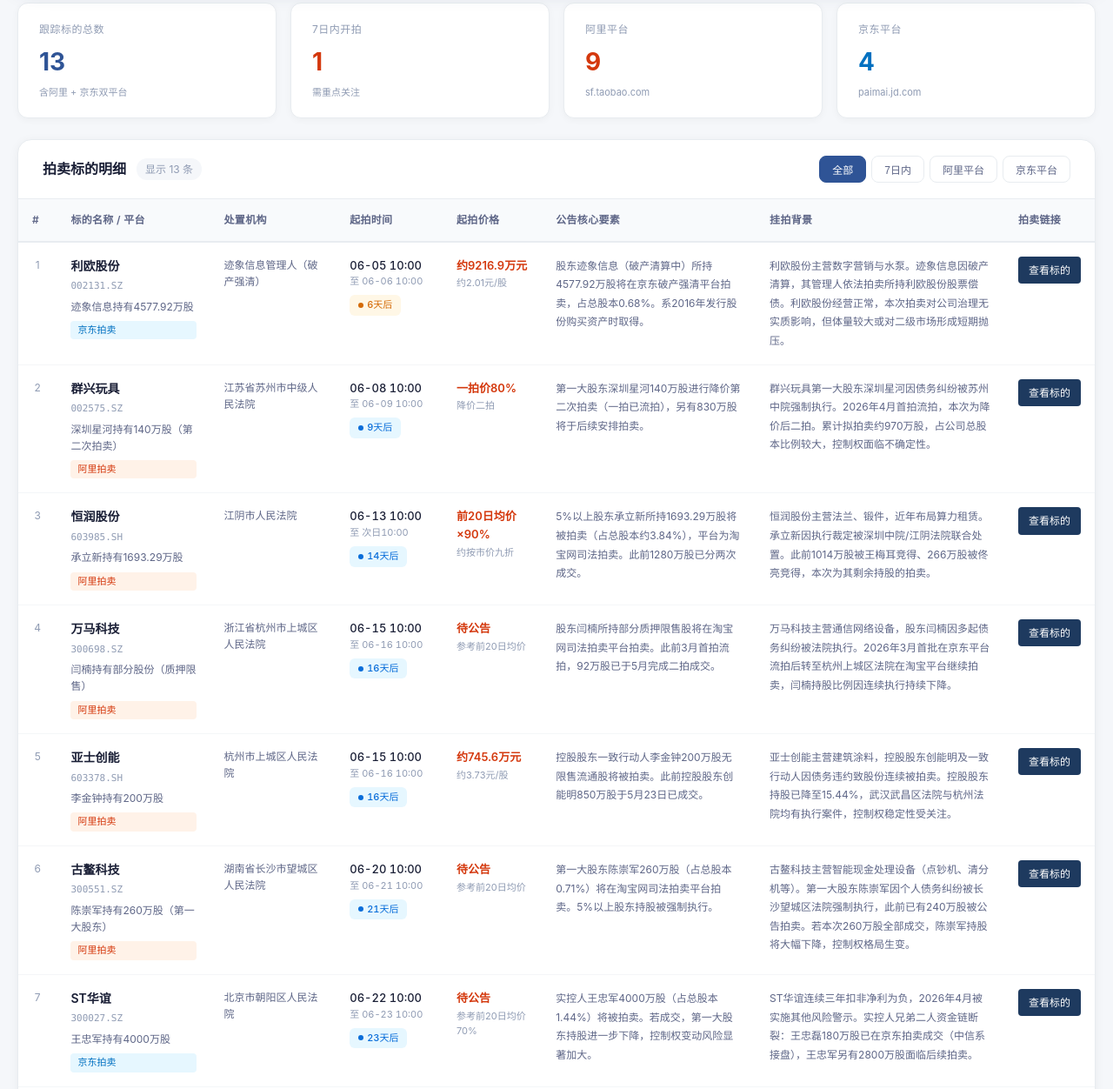
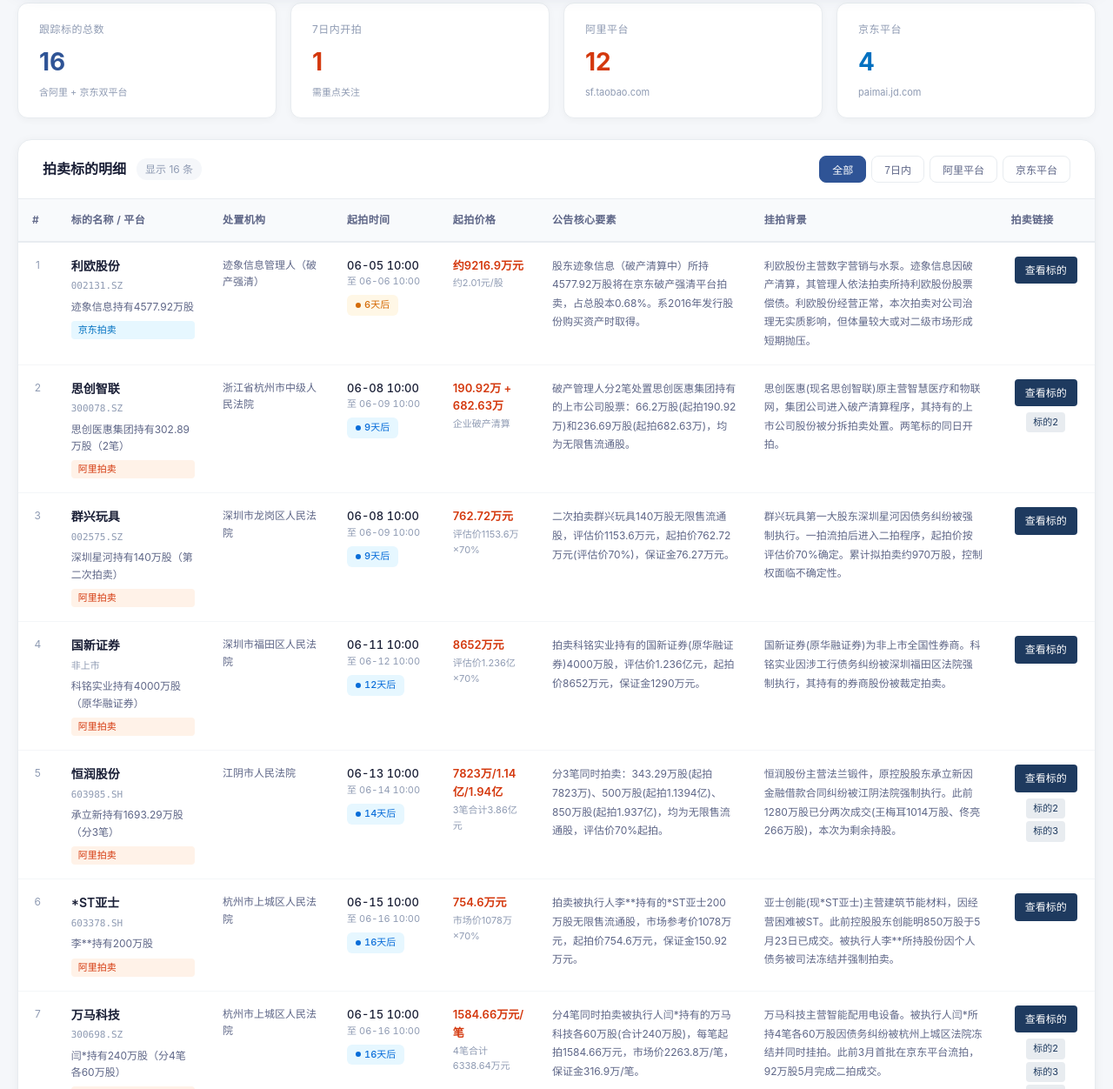
Before and after one commit to Felixxie1209/stock-auction-tracker, a plain HTML site: page index.html in a window 1280 px wide. Shown: the part 228-1480 px from the top of the page at 87% size. Drawn offline with Linux system fonts and the light colour scheme.

Commit message:
更新数据：新增思创智联/国新证券/申港证券，全部阿里平台标的已确认精确链接(2026-05-30)

```diff
--- a/index.html
+++ b/index.html
@@ -230,7 +230,7 @@
         <div class="stats-grid">
             <div class="stat-card">
                 <div class="label">跟踪标的总数</div>
-                <div class="value" id="total-count">11</div>
+                <div class="value" id="total-count">16</div>
                 <div class="desc">含阿里 + 京东双平台</div>
             </div>
             <div class="stat-card">
@@ -254,7 +254,7 @@
             <div class="table-toolbar">
                 <div class="toolbar-left">
                     <span class="toolbar-title">拍卖标的明细</span>
-                    <span class="toolbar-count" id="showing-count">显示 11 条</span>
+                    <span class="toolbar-count" id="showing-count">显示 16 条</span>
                 </div>
                 <div class="filter-group">
                     <button class="filter-btn active" onclick="applyFilter('all', this)">全部</button>
@@ -291,7 +291,7 @@
     </div>
 
 <script>
-// Data sorted by auction start date
+// Data sorted by auction start date — updated 2026-05-30
 const auctionData = [
     {
         id: 1, name: "利欧股份", code: "002131", market: "SZ",
@@ -305,62 +305,87 @@
         auctionUrl: "https://paimai.jd.com/search?keyword=利欧股份&childrenCateId=12732"
     },
     {
-        id: 2, name: "群兴玩具", code: "002575", market: "SZ",
-        shares: "深圳星河持有140万股（第二次拍卖）",
-        platform: "ali", court: "江苏省苏州市中级人民法院",
+        id: 2, name: "思创智联", code: "300078", market: "SZ",
+        shares: "思创医惠集团持有302.89万股（2笔）",
+        platform: "ali", court: "浙江省杭州市中级人民法院",
         date: "2026-06-08", dateEnd: "2026-06-09",
         dateDisplay: "06-08 10:00", dateEndDisplay: "06-09 10:00",
-        price: "一拍价80%", priceNote: "降价二拍",
-        summary: "第一大股东深圳星河140万股进行降价第二次拍卖（一拍已流拍），另有830万股将于后续安排拍卖。",
-        background: "群兴玩具第一大股东深圳星河因债务纠纷被苏州中院强制执行。2026年4月首拍流拍，本次为降价后二拍。累计拟拍卖约970万股，占公司总股本比例较大，控制权面临不确定性。",
-        auctionUrl: "https://sf.taobao.com/item_list.htm?keyword=群兴玩具"
+        price: "190.92万 + 682.63万", priceNote: "企业破产清算",
+        summary: "破产管理人分2笔处置思创医惠集团持有的上市公司股票：66.2万股(起拍190.92万)和236.69万股(起拍682.63万)，均为无限售流通股。",
+        background: "思创医惠(现名思创智联)原主营智慧医疗和物联网，集团公司进入破产清算程序，其持有的上市公司股份被分拆拍卖处置。两笔标的同日开拍。",
+        auctionUrl: "https://sf-item.taobao.com/sf_item/1050032213664.htm",
+        extraUrls: ["https://sf-item.taobao.com/sf_item/1049073250873.htm"]
     },
     {
-        id: 3, name: "恒润股份", code: "603985", market: "SH",
-        shares: "承立新持有1693.29万股",
+        id: 3, name: "群兴玩具", code: "002575", market: "SZ",
+        shares: "深圳星河持有140万股（第二次拍卖）",
+        platform: "ali", court: "深圳市龙岗区人民法院",
+        date: "2026-06-08", dateEnd: "2026-06-09",
+        dateDisplay: "06-08 10:00", dateEndDisplay: "06-09 10:00",
+        price: "762.72万元", priceNote: "评估价1153.6万×70%",
+        summary: "二次拍卖群兴玩具140万股无限售流通股，评估价1153.6万元，起拍价762.72万元(评估价70%)，保证金76.27万元。",
+        background: "群兴玩具第一大股东深圳星河因债务纠纷被强制执行。一拍流拍后进入二拍程序，起拍价按评估价70%确定。累计拟拍卖约970万股，控制权面临不确定性。",
+        auctionUrl: "https://sf-item.taobao.com/sf_item/1053241005160.htm"
+    },
+    {
+        id: 4, name: "国新证券", code: "非上市", market: "",
+        shares: "科铭实业持有4000万股（原华融证券）",
+        platform: "ali", court: "深圳市福田区人民法院",
+        date: "2026-06-11", dateEnd: "2026-06-12",
+        dateDisplay: "06-11 10:00", dateEndDisplay: "06-12 10:00",
+        price: "8652万元", priceNote: "评估价1.236亿×70%",
+        summary: "拍卖科铭实业持有的国新证券(原华融证券)4000万股，评估价1.236亿元，起拍价8652万元，保证金1290万元。",
+        background: "国新证券(原华融证券)为非上市全国性券商。科铭实业因涉工行债务纠纷被深圳福田区法院强制执行，其持有的券商股份被裁定拍卖。",
+        auctionUrl: "https://sf-item.taobao.com/sf_item/1049805822546.htm"
+    },
+    {
+        id: 5, name: "恒润股份", code: "603985", market: "SH",
+        shares: "承立新持有1693.29万股（分3笔）",
         platform: "ali", court: "江阴市人民法院",
         date: "2026-06-13", dateEnd: "2026-06-14",
-        dateDisplay: "06-13 10:00", dateEndDisplay: "次日10:00",
-        price: "前20日均价×90%", priceNote: "约按市价九折",
-        summary: "5%以上股东承立新所持1693.29万股将被拍卖（占总股本约3.84%），平台为淘宝网司法拍卖。此前1280万股已分两次成交。",
-        background: "恒润股份主营法兰、锻件，近年布局算力租赁。承立新因执行裁定被深圳中院/江阴法院联合处置。此前1014万股被王梅耳竞得、266万股被佟亮竞得，本次为其剩余持股的拍卖。",
-        auctionUrl: "https://sf.taobao.com/item_list.htm?keyword=恒润股份"
+        dateDisplay: "06-13 10:00", dateEndDisplay: "06-14 10:00",
+        price: "7823万/1.14亿/1.94亿", priceNote: "3笔合计3.86亿元",
+        summary: "分3笔同时拍卖：343.29万股(起拍7823万)、500万股(起拍1.1394亿)、850万股(起拍1.937亿)，均为无限售流通股，评估价70%起拍。",
+        background: "恒润股份主营法兰锻件，原控股股东承立新因金融借款合同纠纷被江阴法院强制执行。此前1280万股已分两次成交(王梅耳1014万股、佟亮266万股)，本次为剩余持股。",
+        auctionUrl: "https://sf-item.taobao.com/sf_item/1051428601811.htm",
+        extraUrls: ["https://sf-item.taobao.com/sf_item/1050448090290.htm", "https://sf-item.taobao.com/sf_item/1051413249499.htm"]
     },
     {
-        id: 4, name: "万马科技", code: "300698", market: "SZ",
-        shares: "闫楠持有部分股份（质押限售）",
-        platform: "ali", court: "浙江省杭州市上城区人民法院",
-        date: "2026-06-15", dateEnd: "2026-06-16",
-        dateDisplay: "06-15 10:00", dateEndDisplay: "06-16 10:00",
-        price: "待公告", priceNote: "参考前20日均价",
-        summary: "股东闫楠所持部分质押限售股将在淘宝网司法拍卖平台拍卖。此前3月首拍流拍，92万股已于5月完成二拍成交。",
-        background: "万马科技主营通信网络设备，股东闫楠因多起债务纠纷被法院执行。2026年3月首批在京东平台流拍后转至杭州上城区法院在淘宝平台继续拍卖，闫楠持股比例因连续执行持续下降。",
-        auctionUrl: "https://sf.taobao.com/item_list.htm?keyword=万马科技"
-    },
-    {
-        id: 5, name: "亚士创能", code: "603378", market: "SH",
-        shares: "李金钟持有200万股",
+        id: 6, name: "*ST亚士", code: "603378", market: "SH",
+        shares: "李**持有200万股",
         platform: "ali", court: "杭州市上城区人民法院",
         date: "2026-06-15", dateEnd: "2026-06-16",
         dateDisplay: "06-15 10:00", dateEndDisplay: "06-16 10:00",
-        price: "约745.6万元", priceNote: "约3.73元/股",
-        summary: "控股股东一致行动人李金钟200万股无限售流通股将被拍卖。此前控股股东创能明850万股于5月23日已成交。",
-        background: "亚士创能主营建筑涂料，控股股东创能明及一致行动人因债务违约致股份连续被拍卖。控股股东持股已降至15.44%，武汉武昌区法院与杭州法院均有执行案件，控制权稳定性受关注。",
-        auctionUrl: "https://sf.taobao.com/item_list.htm?keyword=亚士创能"
+        price: "754.6万元", priceNote: "市场价1078万×70%",
+        summary: "拍卖被执行人李**持有的*ST亚士200万股无限售流通股，市场参考价1078万元，起拍价754.6万元，保证金150.92万元。",
+        background: "亚士创能(现*ST亚士)主营建筑节能材料，因经营困难被ST。此前控股股东创能明850万股于5月23日已成交。被执行人李**所持股份因个人债务被司法冻结并强制拍卖。",
+        auctionUrl: "https://sf-item.taobao.com/sf_item/1051400161840.htm"
     },
     {
-        id: 6, name: "古鳌科技", code: "300551", market: "SZ",
+        id: 7, name: "万马科技", code: "300698", market: "SZ",
+        shares: "闫*持有240万股（分4笔各60万股）",
+        platform: "ali", court: "杭州市上城区人民法院",
+        date: "2026-06-15", dateEnd: "2026-06-16",
+        dateDisplay: "06-15 10:00", dateEndDisplay: "06-16 10:00",
+        price: "1584.66万元/笔", priceNote: "4笔合计6338.64万元",
+        summary: "分4笔同时拍卖被执行人闫*持有的万马科技各60万股(合计240万股)，每笔起拍1584.66万元，市场价2263.8万/笔，保证金316.9万/笔。",
+        background: "万马科技主营智能配用电设备。被执行人闫*所持4笔各60万股因债务纠纷被杭州上城区法院冻结并同时挂拍。此前3月首批在京东平台流拍，92万股5月完成二拍成交。",
+        auctionUrl: "https://sf-item.taobao.com/sf_item/1051428441674.htm",
+        extraUrls: ["https://sf-item.taobao.com/sf_item/1050463102804.htm", "https://sf-item.taobao.com/sf_item/1051428717015.htm", "https://sf-item.taobao.com/sf_item/1050447886534.htm"]
+    },
+    {
+        id: 8, name: "古鳌科技", code: "300551", market: "SZ",
         shares: "陈崇军持有260万股（第一大股东）",
         platform: "ali", court: "湖南省长沙市望城区人民法院",
         date: "2026-06-20", dateEnd: "2026-06-21",
         dateDisplay: "06-20 10:00", dateEndDisplay: "06-21 10:00",
         price: "待公告", priceNote: "参考前20日均价",
         summary: "第一大股东陈崇军260万股（占总股本0.71%）将在淘宝网司法拍卖平台拍卖。5%以上股东持股被强制执行。",
-        background: "古鳌科技主营智能现金处理设备（点钞机、清分机等）。第一大股东陈崇军因个人债务纠纷被长沙望城区法院强制执行，此前已有240万股被公告拍卖。若本次260万股全部成交，陈崇军持股将大幅下降，控制权格局生变。",
+        background: "古鳌科技主营智能现金处理设备（点钞机、清分机等）。第一大股东陈崇军因个人债务纠纷被长沙望城区法院强制执行，此前已有240万股被公告拍卖。若全部成交，控制权格局生变。",
         auctionUrl: "https://sf.taobao.com/item_list.htm?keyword=古鳌科技"
     },
     {
-        id: 7, name: "ST华谊", code: "300027", market: "SZ",
+        id: 9, name: "ST华谊", code: "300027", market: "SZ",
         shares: "王忠军持有4000万股",
         platform: "jd", court: "北京市朝阳区人民法院",
         date: "2026-06-22", dateEnd: "2026-06-23",
@@ -371,7 +396,7 @@
         auctionUrl: "https://paimai.jd.com/search?keyword=华谊兄弟&childrenCateId=12732"
     },
     {
-        id: 8, name: "广田集团", code: "002482", market: "SZ",
+        id: 10, name: "广田集团", code: "002482", market: "SZ",
         shares: "广田控股持有约1.2亿股（分批）",
         platform: "jd", court: "辽宁省沈阳市中级人民法院",
         date: "2026-06-22", dateEnd: "2026-06-23",
@@ -382,18 +407,18 @@
         auctionUrl: "https://paimai.jd.com/search?keyword=广田集团&childrenCateId=12732"
     },
     {
-        id: 9, name: "劲嘉股份", code: "002191", market: "SZ",
+        id: 11, name: "劲嘉股份", code: "002191", market: "SZ",
         shares: "劲嘉创投持有3500万股（控股股东）",
         platform: "ali", court: "广东省深圳市中级人民法院",
         date: "2026-06-23", dateEnd: "2026-06-24",
         dateDisplay: "06-23 10:00", dateEndDisplay: "06-24 10:00",
         price: "待公告", priceNote: "参考前20日均价",
         summary: "控股股东劲嘉创投3500万股（占总股本2.41%）将被司法拍卖。若成交，控股股东持股比例将由22.37%降至19.96%。",
-        background: "劲嘉股份主营烟标印刷及包装，控股股东劲嘉创投因债务纠纷被深圳中院执行。此前已有部分股份被拍卖成交（2026年4-5月），本次为新一轮拍卖。连续拍卖导致控股股东持股比例持续稀释，股权结构稳定性受市场关注。",
+        background: "劲嘉股份主营烟标印刷及包装，控股股东劲嘉创投因债务纠纷被深圳中院执行。此前已有部分股份被拍卖成交（2026年4-5月），本次为新一轮拍卖。控股股东持股比例持续稀释。",
         auctionUrl: "https://sf.taobao.com/item_list.htm?keyword=劲嘉股份"
     },
     {
-        id: 10, name: "松井股份", code: "688157", market: "SH",
+        id: 12, name: "松井股份", code: "688157", market: "SH",
         shares: "凌云剑持有56.86万股",
         platform: "jd", court: "广东省深圳市中级人民法院",
         date: "2026-06-25", dateEnd: "2026-06-26",
@@ -404,29 +429,41 @@
         auctionUrl: "https://paimai.jd.com/search?keyword=松井股份&childrenCateId=12732"
     },
     {
-        id: 11, name: "迅游科技", code: "300467", market: "SZ",
-        shares: "袁旭持有830.54万股",
-        platform: "ali", court: "成都市中级人民法院",
+        id: 13, name: "迅游科技", code: "300467", market: "SZ",
+        shares: "袁旭持有830.54万股（创始人）",
+        platform: "ali", court: "四川省成都市中级人民法院",
         date: "2026-06-29", dateEnd: "2026-06-30",
         dateDisplay: "06-29 14:00", dateEndDisplay: "06-30 14:00",
-        price: "待公告", priceNote: "参考前20日均价",
-        summary: "持股5%以上股东（创始人）袁旭830.54万股将被拍卖，占公司总股本约4.19%。拍卖平台为阿里司法拍卖。",
+        price: "2.7亿元", priceNote: "市场价3.22亿×84%",
+        summary: "拍卖迅游科技创始人袁旭持有的830.54万股(占总股本约4.19%)，市场价3.2234亿元，起拍价2.7亿元，保证金1611.75万元。",
         background: "袁旭为迅游科技创始人，因借款担保纠纷被成都中院强制执行。公司主营游戏加速器业务，股价近期创8年新高。袁旭此前多次质押股份，本次系其个人债务升级所致。若成交将显著改变持股结构。",
-        auctionUrl: "https://sf.taobao.com/item_list.htm?keyword=迅游科技"
+        auctionUrl: "https://sf-item.taobao.com/sf_item/1054162118627.htm"
     },
     {
-        id: 12, name: "*ST三房", code: "600370", market: "SH",
+        id: 14, name: "申港证券", code: "非上市", market: "",
+        shares: "被执行人持有合计9846.16万股（3笔）",
+        platform: "ali", court: "许昌市魏都区人民法院",
+        date: "2026-07-01", dateEnd: "2026-07-02",
+        dateDisplay: "07-01 10:00", dateEndDisplay: "07-02 10:00",
+        price: "1646万/5030万/5030万", priceNote: "3笔合计1.17亿元",
+        summary: "分3笔拍卖申港证券股权：1384.62万股(起拍1646.06万)、4230.77万股×2笔(各起拍5029.63万)，评估价即起拍价，保证金20%。",
+        background: "申港证券为非上市券商(总部上海)，被执行人所持股权因债务纠纷被许昌魏都区法院强制执行拍卖，3笔标的同日开拍。",
+        auctionUrl: "https://sf-item.taobao.com/sf_item/1055377125993.htm",
+        extraUrls: ["https://sf-item.taobao.com/sf_item/1056310428350.htm", "https://sf-item.taobao.com/sf_item/1053633603444.htm"]
+    },
+    {
+        id: 15, name: "*ST三房", code: "600370", market: "SH",
         shares: "三房巷集团持有4917万股",
         platform: "ali", court: "江阴市人民法院",
         date: "2026-07-05", dateEnd: "2026-07-06",
         dateDisplay: "待定（约7月初）", dateEndDisplay: "告知书后约30日",
         price: "约4509万元", priceNote: "1.31元×70%×4917万",
         summary: "控股股东三房巷集团4917万股将被拍卖，累计拟拍卖达3.84亿股（占总股本约9.5%）。平台为阿里司法拍卖。",
-        background: "*ST三房主营化纤及薄膜，因金融借款合同纠纷被江阴法院执行。控股股东持有约73%股份，大量被轮候冻结。公司股价持续暴跌（连续14个跌停），目前收于1.31元附近，存在面值退市风险。",
+        background: "*ST三房主营化纤及薄膜，因金融借款合同纠纷被江阴法院执行。控股股东持有约73%股份，大量被轮候冻结。公司股价持续暴跌，目前收于1.31元附近，存在面值退市风险。",
         auctionUrl: "https://sf.taobao.com/item_list.htm?keyword=三房巷"
     },
     {
-        id: 13, name: "荣盛发展", code: "002146", market: "SZ",
+        id: 16, name: "荣盛发展", code: "002146", market: "SZ",
         shares: "荣盛控股持有1.32亿股",
         platform: "ali", court: "天津市高级人民法院",
         date: "2026-07-10", dateEnd: "2026-07-11",
@@ -466,7 +503,8 @@
         count++;
 
         const platformLabel = item.platform === 'ali' ? '<span class="platform-tag platform-ali">阿里拍卖</span>' : '<span class="platform-tag platform-jd">京东拍卖</span>';
-        const exchange = item.code.startsWith('6') ? 'SH' : 'SZ';
+        const exchange = item.market || (item.code.startsWith('6') ? 'SH' : 'SZ');
+        const codeDisplay = item.code === '非上市' ? '非上市' : `${item.code}.${exchange}`;
 
         tbody.innerHTML += `
             <tr>
@@ -474,7 +512,7 @@
                 <td>
                     <div class="stock-info">
                         <span class="stock-name">${item.name}</span>
-                        <span class="stock-code">${item.code}.${exchange}</span>
+                        <span class="stock-code">${codeDisplay}</span>
                         <span class="stock-shares">${item.shares}</span>
                         ${platformLabel}
                     </div>
@@ -491,7 +529,10 @@
                 </td>
                 <td class="summary-cell">${item.summary}</td>
                 <td class="bg-cell">${item.background}</td>
-                <td style="text-align:center"><a href="${item.auctionUrl}" target="_blank" style="display:inline-block;padding:6px 12px;background:var(--primary);color:#fff;border-radius:4px;text-decoration:none;font-size:12px;white-space:nowrap;">查看标的</a></td>
+                <td style="text-align:center">
+                    <a href="${item.auctionUrl}" target="_blank" style="display:inline-block;padding:6px 12px;background:var(--primary);color:#fff;border-radius:4px;text-decoration:none;font-size:12px;white-space:nowrap;margin-bottom:4px;">查看标的</a>
+                    ${item.extraUrls ? item.extraUrls.map((u, i) => `<a href="${u}" target="_blank" style="display:inline-block;padding:3px 8px;background:#e8ecf0;color:var(--primary);border-radius:4px;text-decoration:none;font-size:11px;white-space:nowrap;margin-top:3px;">标的${i+2}</a>`).join('') : ''}
+                </td>
             </tr>
         `;
     });
```
